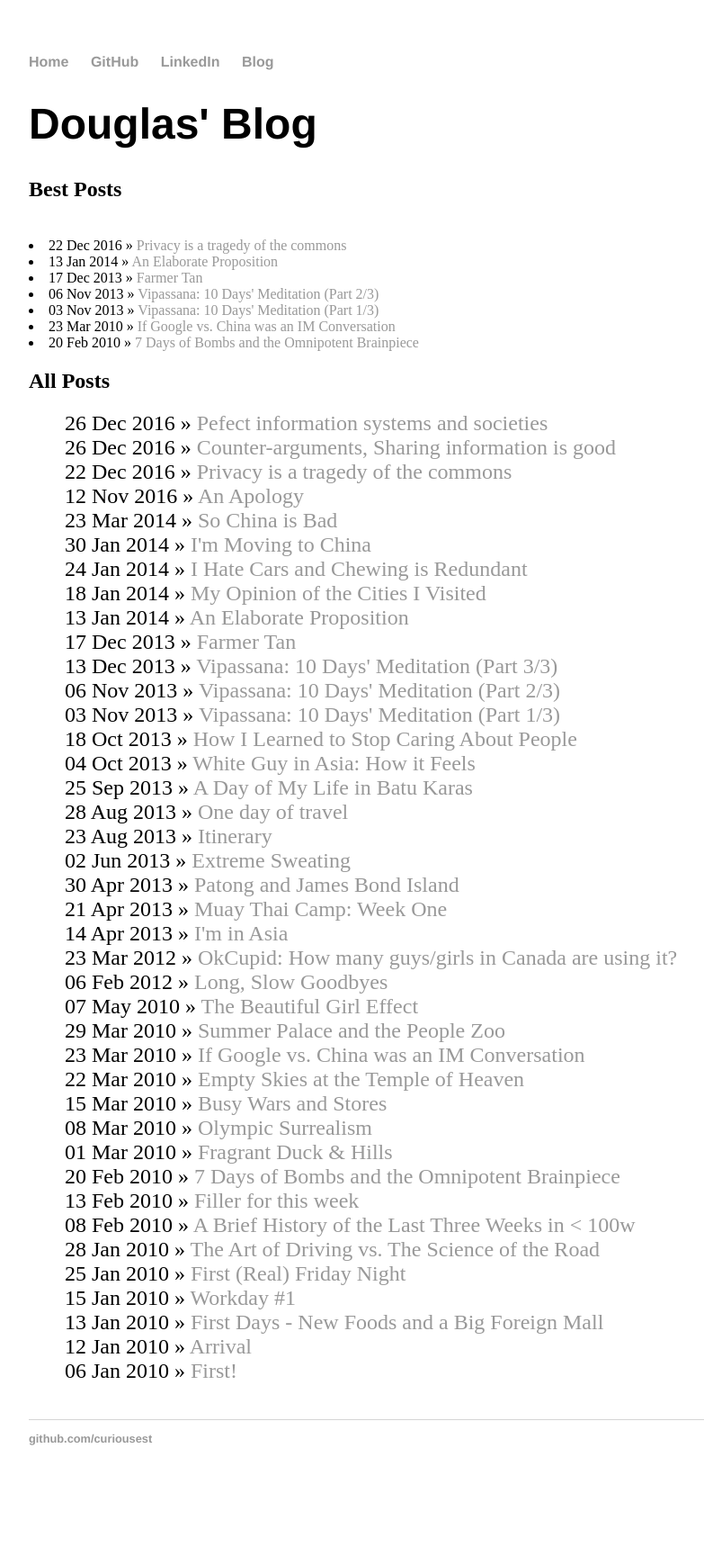
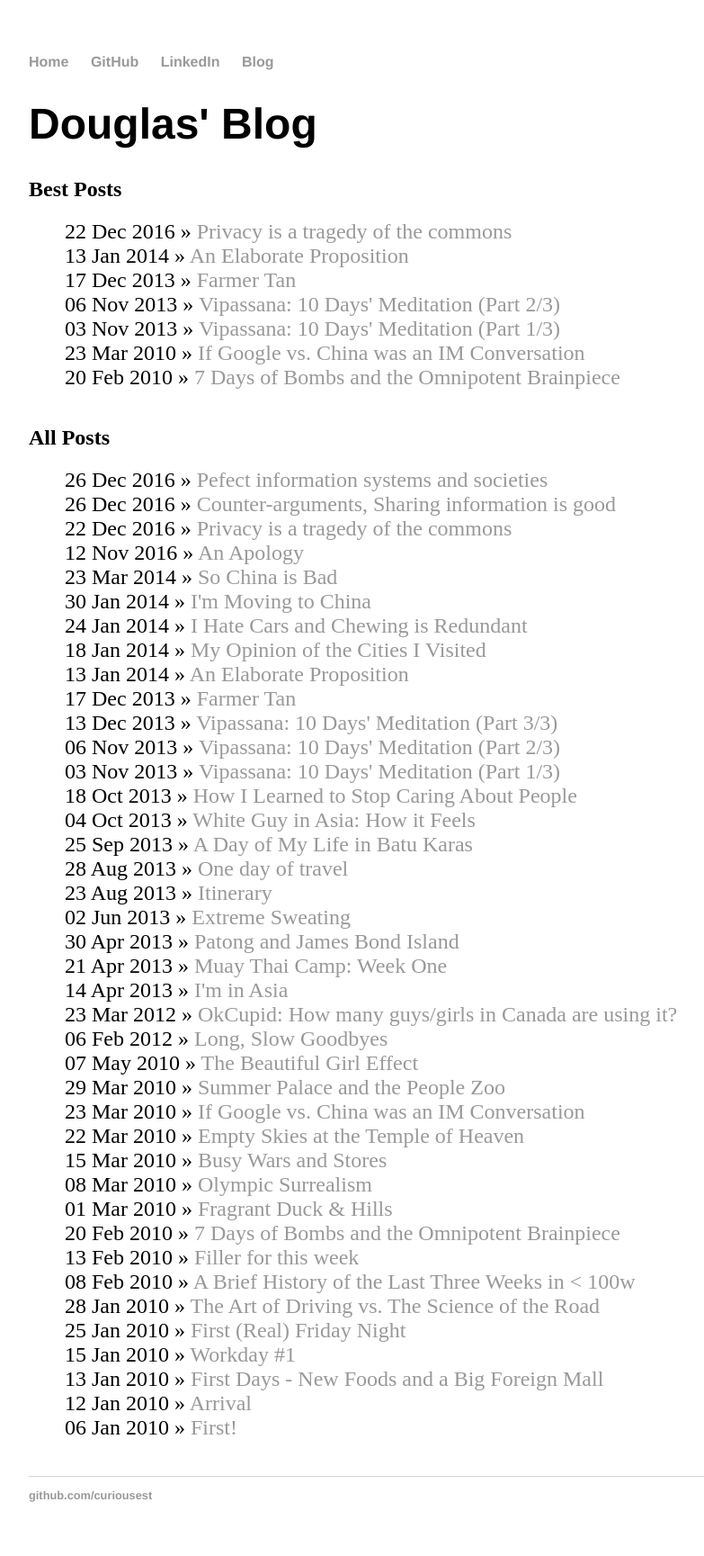
Before and after one commit to curiousest/curiousest.github.io, a Jekyll site: the page built from index.html, in a window 1280 px wide. Shown: the whole page at 90% size, without its empty margins (160-943 px from the left). Built offline with Jekyll 4.4.1, drawn with Linux system fonts in a browser that asks for light colours; before the commit the page ends 1666 px from its top, so only the background shows below that.

Commit message:
Update index.html

```diff
--- a/index.html
+++ b/index.html
@@ -9,8 +9,8 @@
 {% if post.tags contains "favourite" %}
 	<li><span>{{ post.date | date_to_string }}</span> » <a href="{{ post.url }}" title="{{ post.title }}">{{ post.title }}</a></li>
 {% endif %}
+{% endfor %}
 </ul>
-{% endfor %}
 <h2>All Posts</h2>
 <ul class="posts">
 {% for post in site.posts %}
```
